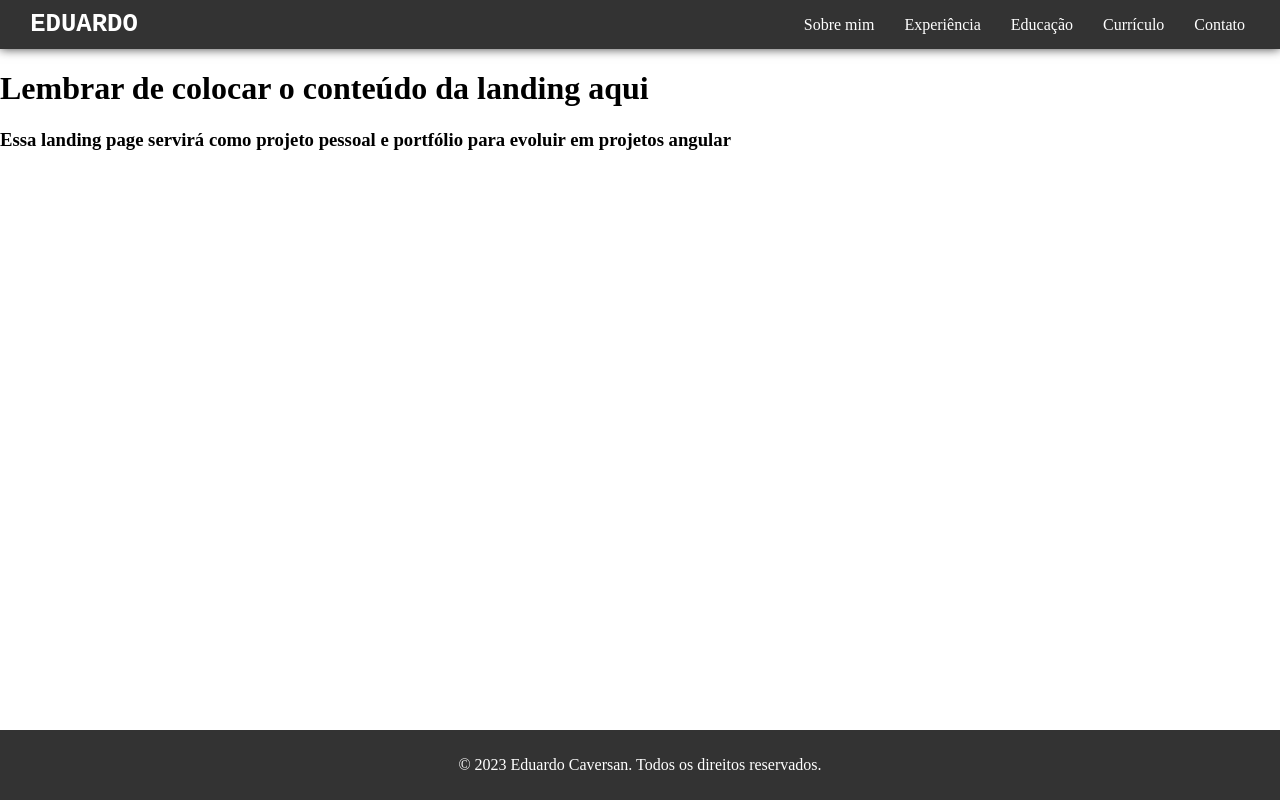
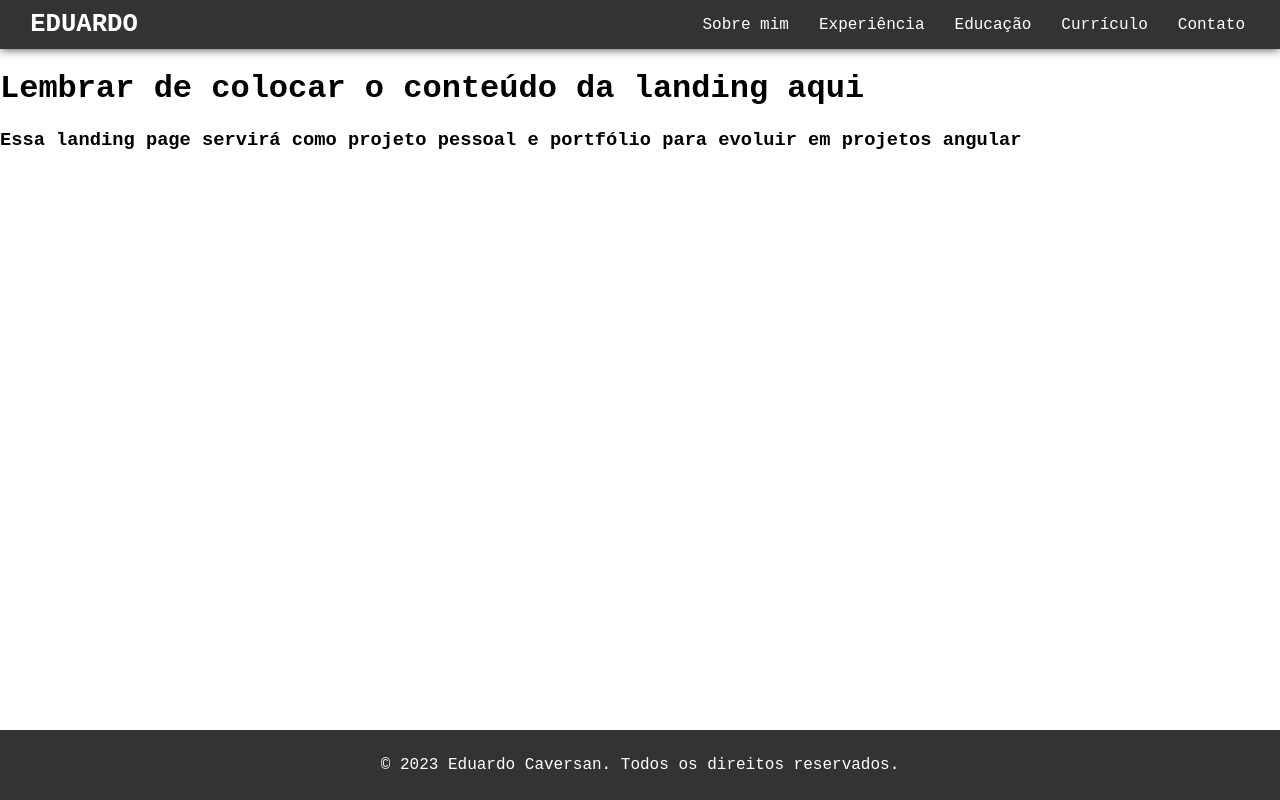
Before and after one commit to EduardoCaversan/project, an Angular app: page / in a window 1280 px wide. Built offline with nearby package versions, Linux system fonts and the light colour scheme.

Commit message:
changed the font-family

```diff
--- a/src/app/modules/landing/footer-component/footer-component.component.scss
+++ b/src/app/modules/landing/footer-component/footer-component.component.scss
@@ -1,7 +1,6 @@
 body {
     margin: 0;
     padding: 0;
-    font-family: Arial, sans-serif;
 }
 
 .content {
@@ -16,7 +15,7 @@ footer {
     position: fixed;
     bottom: 0;
     width: 100%;
-    box-sizing: border-box; /* Certifique-se de que padding e border não afetem a largura total */
+    box-sizing: border-box;
 }
 
 .footer-content {
--- a/src/app/modules/landing/header-component/header-component.component.scss
+++ b/src/app/modules/landing/header-component/header-component.component.scss
@@ -1,7 +1,6 @@
 body {
     margin: 0;
     padding: 0;
-    font-family: Arial, sans-serif;
 }
 
 .menu-container {
--- a/src/styles.scss
+++ b/src/styles.scss
@@ -3,4 +3,5 @@ body, html {
     margin: 0;
     padding: 0;
     scroll-behavior: smooth;
+    font-family: Inconsolata, monospace;
 }
```
